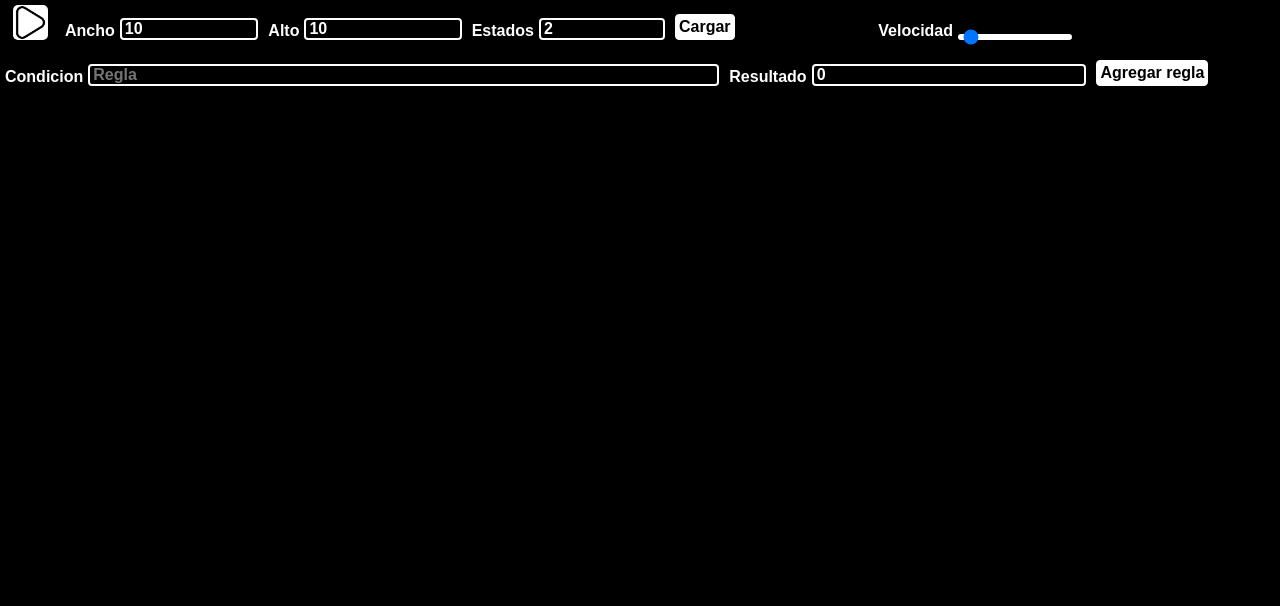
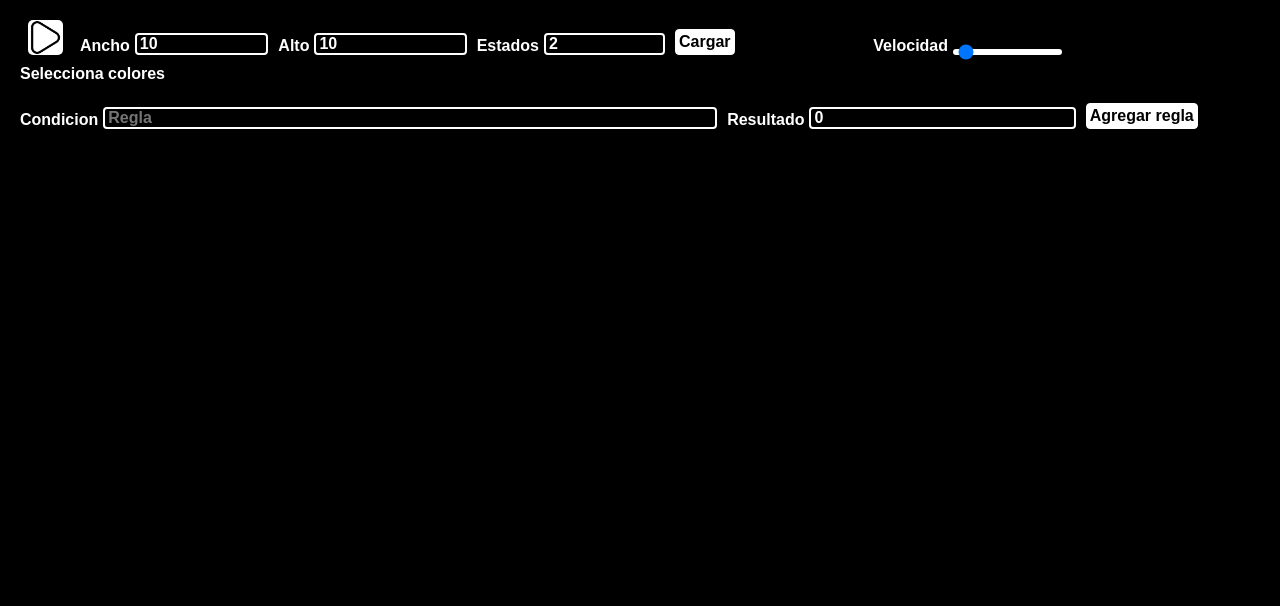
Before and after one commit to luis-ale-117/DistribCell-back, a Flask app: page / in a window 1280 px wide. Shown: the part 75-681 px from the top of the page. Run offline with Flask 3, Linux system fonts and the light colour scheme; a map, chart or similar area stays blank.

Commit message:
Mejora de diseno en seleccion de colores y de estado seleccionado

```diff
--- a/static/styles/home.css
+++ b/static/styles/home.css
@@ -8,10 +8,20 @@
 body {
     background-color: black;
 }
+
+.invisible {
+    display: none;
+}
+
+.visible {
+    display: block;
+}
+
 .inicioContenedor {
-    margin: 5px;
+    margin: 20px;
     display: grid;
     gap: 10px;
+    color: white;
 }
 #formConfiguracion {
     display: grid;
@@ -71,25 +81,6 @@ body {
     z-index: 1;
 }
 
-.close {
-    position: absolute;
-    top: 20px;
-    right: -30px;
-    transform: translate(-50%, -50%);
-    display: inline-block;
-    padding: 10px 20px;
-    background: transparent;
-    border: 1px solid #000000;
-    border-top-right-radius: 20px;
-    cursor: pointer;
-    transition: all .3s;
-}
-
-.close:hover {
-    background-color: black;
-    color: white;
-}
-
 .formConfiguracion, .formReglas {
     margin-top: 30px;
     text-align: center;
@@ -97,10 +88,6 @@ body {
     height: 300px;
     float: left;
     background:transparent;
-}
-.rules{
-    text-align: center;
-    margin-bottom: 5px;
 }
 
 .inputForm {
@@ -176,11 +163,43 @@ body {
     color: white;
 }
 
-
-.invisible {
-    display: none;
+#divTabEstados {
+    /* display: grid;
+    place-items: center; */
+    max-width: 100%;
+    overflow: auto;
+    color: white;
+    font-weight: bold;
 }
 
-.visible {
-    display: block;
+#divTabEstados table {
+    border: none;
+    border-spacing: 3px;
+    font-size: 1em;
 }
+
+#divTabEstados table td {
+    padding: 0;
+    margin: 0;
+    border: 2px solid white;
+    border-radius: 2px;
+    cursor: pointer;
+    text-align: center;
+    width: 35px;
+    height: 27px;
+    min-width: 35px;
+    min-height: 27px;
+}
+
+#divTabEstados table tr .seleccionado {
+    color: black;
+    background-color: white;
+}
+
+#divTabEstados table input[type=color] {
+    border: none;
+    vertical-align: middle;
+    width: 100%;
+    height: 100%;
+    cursor: pointer;
+}
--- a/static/wasm/automata.js
+++ b/static/wasm/automata.js
@@ -138,19 +138,18 @@ fetch('/static/wasm/main.wasm') // Path to the WebAssembly binary file
                         estado.dataset.estado = i
                         estado.addEventListener('click', () => {
                             if (estadoSeleccionadoTD != null) {
-                                estadoSeleccionadoTD.style.backgroundColor = "" // Previous selected estado background color reset
+                                estadoSeleccionadoTD.classList.remove('seleccionado')
+                                // estadoSeleccionadoTD.style.backgroundColor = "" // Previous selected estado background color reset
                             }
                             estadoSeleccionadoTD = estado
-                            estado.style.backgroundColor = "#aaff00" // Green bright
+                            estado.classList.add('seleccionado')
+                            // estado.style.backgroundColor = "#aaff00" // Green bright
                             estadoSeleccionado = estado.dataset.estado
 
                         })
                         colorPicker.setAttribute('type', 'color')
                         colorPicker.value = colorEstados[i]
                         colorPicker.dataset.estado = i
-                        colorPicker.style.width = "20px"
-                        colorPicker.style.height = "20px"
-                        colorPicker.style.border = "1px solid black"
                         colorPicker.addEventListener('change', () => {
                             colorEstados[colorPicker.dataset.estado] = colorPicker.value
                             dibujaMatrizInterfaz(matrizCelulas)
@@ -233,7 +232,8 @@ fetch('/static/wasm/main.wasm') // Path to the WebAssembly binary file
                 cargarReglasInterfaz(reglas)
                 cargarColorEstadosInterfaz(colorEstados)
                 estadoSeleccionadoTD = tabColorEstados.firstChild?.firstChild
-                estadoSeleccionadoTD.style.backgroundColor = "#aaff00" // Green bright
+                estadoSeleccionadoTD.classList.add('seleccionado')
+                // estadoSeleccionadoTD.style.backgroundColor = "#aaff00" // Green bright
                 automata.setRules(reglas)
                 // Por defecto haz una matriz aleatoria
                 err = automata.loadInitGrid(matrizAleatoria(conf.anchura, conf.altura, conf.numEstados))
@@ -277,7 +277,8 @@ fetch('/static/wasm/main.wasm') // Path to the WebAssembly binary file
                     asignaColorArcoiris(conf.numEstados)
                     cargarColorEstadosInterfaz(colorEstados)
                     estadoSeleccionadoTD = tabColorEstados.firstChild?.firstChild
-                    estadoSeleccionadoTD.style.backgroundColor = "#aaff00" // Green bright
+                    estadoSeleccionadoTD.classList.add('seleccionado')
+                    // estadoSeleccionadoTD.style.backgroundColor = "#aaff00" // Green bright
                     canvasGrid.width = conf.anchura * TAM_CELDA
                     canvasGrid.height = conf.altura * TAM_CELDA
                     dibujaMatrizInterfaz(matrizCelulas)
--- a/templates/inicio.html
+++ b/templates/inicio.html
@@ -10,46 +10,49 @@
 {% block contenido %}
 <div class="inicioContenedor">
     <div>
-        <form id="formConfiguracion" class="herramientas">
+        <form id="formConfiguracion">
             <div class="inputForm">
-                <button type="button" id="botonPausa" title="Inicia/Pausa">
+                <button id="botonPausa" type="button" title="Inicia/Pausa">
                     <img id="imgPausa" src="{{ url_for('static', filename='imgs/boton-de-play.png') }}" alt="boton-de-pausa.png"></img>
                 </button>
             </div>
             <div class="inputForm">
                 <label for="anchura">Ancho</label>
-                <input id="anchura" name="anchura" type="number" min="3" step="1" value="10">
+                <input id="anchura" name="anchura" type="number" min="3" step="1" value="10" autocomplete="off">
             </div>
             <div class="inputForm">
                 <label for="altura">Alto</label>
-                <input id="altura" name="altura" type="number" min="3" step="1" value="10">
+                <input id="altura" name="altura" type="number" min="3" step="1" value="10" autocomplete="off">
             </div>
             <div class="inputForm">
                 <label for="numEstados">Estados</label>
-                <input id="numEstados" name="numEstados" type="number" min="2" max="256" step="1" value="2">
+                <input id="numEstados" name="numEstados" type="number" min="2" max="256" step="1" value="2" autocomplete="off">
             </div>
             <div class="inputForm">
                 <button type="submit" class="botonCarga">Cargar</button>
             </div>
             <div class="inputForm">
                 <label for="selecVelocidad">Velocidad</label>
-                <input id="selecVelocidad" name="selecVelocidad" type="range" min="0" max="1000" step="100" value="1000">
+                <input id="selecVelocidad" name="selecVelocidad" type="range" min="0" max="1000" step="100" value="1000" autocomplete="off">
             </div>
         </form>
     </div>
     <div>
-        <table id="tabColorEstados" class="tabColorEstados">
+        <h4>Selecciona colores</h4>
+    </div>
+    <div id="divTabEstados">
+        <table id="tabColorEstados">
         </table>
     </div>
     <div>
-        <form id="formReglas" class="herramientas">
+        <form id="formReglas">
             <div class="inputForm">
                 <label for="condicion">Condicion</label>
-                <input id="condicion" name="condicion" type="text" value="" placeholder="Regla">
+                <input id="condicion" name="condicion" type="text" value="" placeholder="Regla" autocomplete="off">
             </div>
             <div class="inputForm">
                 <label for="estado">Resultado</label>
-                <input id="estado" name="estado" type="number" min="0" max="255" step="1" value="0">
+                <input id="estado" name="estado" type="number" min="0" max="255" step="1" value="0" autocomplete="off">
             </div>
             <div>
                 <button type="submit" class="botonCarga">Agregar regla</button>
```
